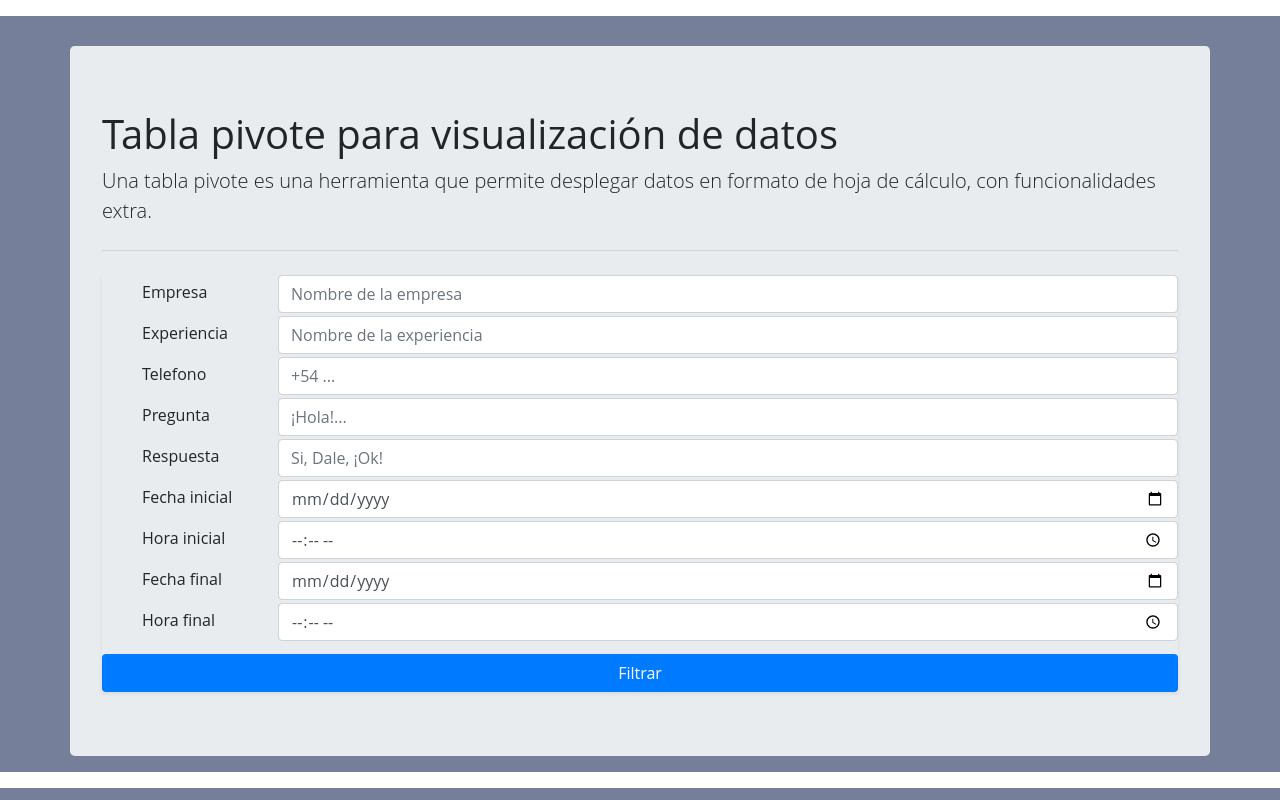
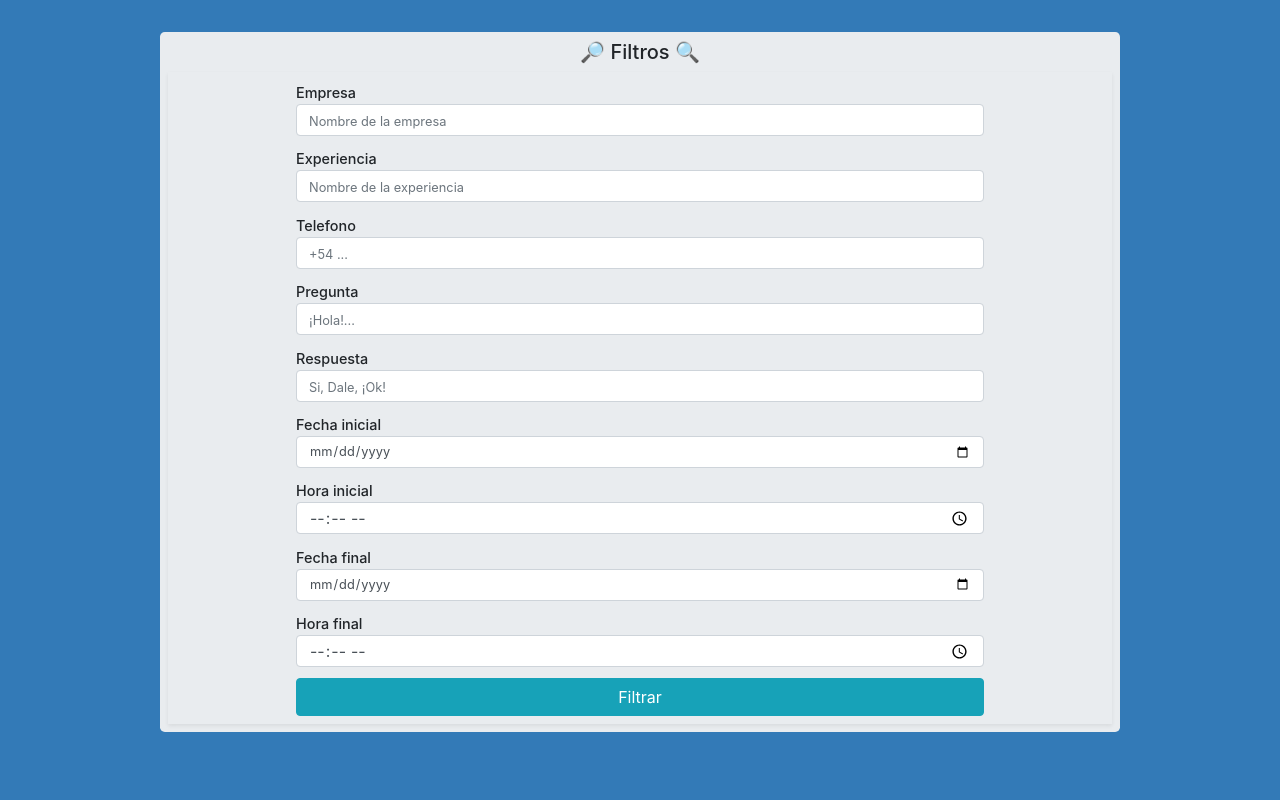
Before and after one commit to juanzitelli/api_pad, a Flask app: page /pivotemain in a window 1280 px wide. Run offline with Flask 2, Linux system fonts and the light colour scheme; some libraries are stand-ins or nearby versions.

Commit message:
Design changes up to wordcloud.html

```diff
--- a/static/css/layout.css
+++ b/static/css/layout.css
@@ -1,61 +1,29 @@
-.colors {
-	--blue: #0097e6;
-	--darkblue: #337ab7;
-	--red: #d9534f;
-	--hover: #f9f9f9;
-	--white: #ffffff;
-	--yellow: #ffa500;
-	--green: #008000;
-	--turquoise: #35bfa3;
+body {
+	display: grid;
+	grid-template-columns: 0.5fr 3fr 0.5fr;
+	grid-template-rows: 0.3fr 5fr 0.3fr;
+	grid-row-gap: 2vh;
+	grid-template-areas:
+		"header header header"
+		". main ."
+		"footer footer footer";
+	background: #337ab7;
 }
-
-body,
-html {
-	/* margin: 0;
-	padding: 0;
-	height: 100%; */
-	background: #757F9A;
-	font-family:
-		'Open Sans',
-		-apple-system,
-		BlinkMacSystemFont,
-		'Segoe UI',
-		Roboto,
-		Oxygen,
-		Ubuntu,
-		Cantarell,
-		'Open Sans',
-		'Helvetica Neue',
-		sans-serif;
-	position: relative;
+header#header {
+	grid-area: header;
 }
-
-.layout-top-nav {
-	display: flex;
-	flex-direction: row;
-	justify-content: flex-end;
-	align-items: center;
+header#header>nav#header-navbar{
 	background: white;
-	margin-bottom: 30px;
+	height: 100%;
 }
-
-.layout-bottom-nav {
+main#main {
+	grid-area: main;
+}
+footer#footer {
+	grid-area: footer;
+	height: 100%;
+}
+footer#footer>nav#footer-navbar{
 	background: white;
+	height: 100%;
 }
-
-.site {
-	display: flex;
-    min-height: 87.2vh;
-	flex-direction: column;
-}
-
-.site-content {
-	flex: 1;
-}
-
-footer{
-	position: absolute;
-	bottom: 0;
-	width: 100%;
-
-}
--- a/static/css/main.css
+++ b/static/css/main.css
@@ -9,49 +9,49 @@
     --turquoise: #35bfa3;
 }
 
-.data-filter-form {
-	display: flex;
-	flex-direction: column;
-	padding-left: var(--paddingLR);
-	padding-right: var(--paddingLR)
+body {
+    display: grid;
+    grid-template-columns: 0.5fr 3fr 0.5fr;
+    grid-template-rows: 1fr;
+    grid-row-gap: 0;
+    grid-template-areas: ". main .";
 }
-/* .form-row {
+
+header#header-title > h5 {
+    text-align: center;
+}
+
+main#main {
+    grid-area: main;
+    margin-top: 2rem;
+}
+
+main#main > div.jumbotron {
+    padding: 0.5rem;
+}
+
+form#filters {
+    padding: 1vh 10vw;
+}
+main#main > div.jumbotron > form#filters > button#btnFiltrar {
     width: 100%;
-	flex-wrap: wrap;
-	padding: var(--paddingLR);
-	display: flex;
-	flex-direction: row;
-	justify-content: space-between;
-} */
-.filter-row{
-	display: flex;
-	flex-direction: row;
-	justify-content: space-between;
-	margin: 3px auto;
-	text-align: right;
+
 }
-.filter-row > label {
-	text-align: right;
-	margin: 5px 0px 5px 40px;
+main#main > div.jumbotron > form#filters > div.filter-row {
+    padding-bottom: 1.3vh;
 }
-.form-control{
-	width: 900px;
+
+main#main > div.jumbotron > form#filters > div.filter-row > input.form-control {
+    height: 4vh;
 }
-.btnFiltrar{
-	background-color: var(--blue);
-	color: var(--white);
-	margin-top: 10px;
-	width: 100%;
+main#main > div.jumbotron > form#filters > div.filter-row > input.form-control::placeholder {
+    font-size: 0.8rem;
 }
-.btnFiltrar:hover {
-	background-color: #337ab7;
-	color: #ffffff;
-	margin-top: 10px;
-	width: 100%;
+main#main > div.jumbotron > form#filters > div.filter-row > label {
+    margin: 0;
+    font-weight: 500;
+    font-size: 0.9rem;
 }
-@media(max-width: 600px){
-	.filter-row {
-
-		justify-content: space-around;
+main#main > div.jumbotron > form#filters > div.filter-row > input#fechadesde, input#fechahasta{
+    font-size: 0.8rem !important;
 }
-}
--- a/templates/pivote-analysis.html
+++ b/templates/pivote-analysis.html
@@ -48,7 +48,6 @@
     </script>
     <div class="jumbotron">
         <div class="ddl_holder">
-            <!-- <input type="text" class="txt_basic"></input> -->
             <input type="button" class="btn btn-primary dropdownTitle" value="VER LOS ANÁLISIS DISPONIBLES">
             <ul class="dropdown">
                 <li>
@@ -78,7 +77,8 @@
                         <li>
                             <!-- ACA VA EL FUCKIN IDENTIFICADOR DE IDIOMA -->
                             <div class="item-menu subitem-menu">
-                                <img width="25px" src="{{ url_for('static', filename='img/language.png') }}" alt="cloud">
+                                <img width="25px" src="{{ url_for('static', filename='img/language.png') }}"
+                                     alt="cloud">
                                 <form action="/language" method="POST" id="language">
                                     <input type="hidden" name="language" id="language" value="{{ json }}">
                                     <button class="button-submit" type="submit"> Identificador de Idioma</button>
--- a/templates/pivote-filters.html
+++ b/templates/pivote-filters.html
@@ -16,24 +16,23 @@
 
 <!-- Contenido -->
 {% block content %}
-<div class="container jumbotron">
-	<div class="title">
-		<h1>Tabla pivote para visualización de datos</h1>
-		<p class="lead">Una tabla pivote es una herramienta que permite desplegar datos en formato de hoja de cálculo,
-			con
-			funcionalidades extra.</p>
-		<hr class="my-4">
-	</div>
+    {{ super() }}
+    <div class="jumbotron">
+        <header id="header-title">
+            <h5>🔎 Filtros 🔍</h5>
+        </header>
 
-	<form class="shadow-sm filters" action="/pad/analizador222/" method="GET">
+        <form id="filters" class="shadow-sm" action="/pad/analizador222/" method="GET">
 
             <div class="filter-row">
                 <label for="empresa">Empresa</label>
-			<input type="text" class="form-control" id="empresa" placeholder="Nombre de la empresa" autocomplete="off"
+                <input type="text" class="form-control" id="empresa" placeholder="Nombre de la empresa"
+                       autocomplete="off"
                        name="empresa">
             </div>
             <div class="filter-row"><label for="experiencia">Experiencia</label>
-			<input type="text" class="form-control" id="experiencia" placeholder="Nombre de la experiencia" autocomplete="off"
+                <input type="text" class="form-control" id="experiencia" placeholder="Nombre de la experiencia"
+                       autocomplete="off"
                        name="experiencia"></div>
             <div class="filter-row">
                 <label for="num-telefono">Telefono</label>
@@ -42,7 +41,8 @@
             </div>
             <div class="filter-row">
                 <label for="pregunta">Pregunta</label>
-			<input type="text" class="form-control" id="pregunta" placeholder="¡Hola!..." autocomplete="off" name="pregunta">
+                <input type="text" class="form-control" id="pregunta" placeholder="¡Hola!..." autocomplete="off"
+                       name="pregunta">
             </div>
             <div class="filter-row">
                 <label for="respuesta">Respuesta</label>
@@ -61,12 +61,7 @@
                 <label for="horahasta">Hora final</label>
                 <input type="time" class="form-control" id="horahasta" autocomplete="off" name="horahasta">
             </div>
-		<button type="submit" class="btn btnFiltrar" value="Filtrar">Filtrar</button>
-</div>
-
-<!-- Fechas-->
-
+            <button id="btnFiltrar" type="submit" class="btn btn-info" value="Filtrar">Filtrar</button>
         </form>
-
     </div>
 {% endblock %}
--- a/templates/pivote-layout.html
+++ b/templates/pivote-layout.html
@@ -4,7 +4,8 @@
 <head>
 	{% block head %}
 	<meta charset="UTF-8">
-	<meta name="viewport" content="width=device-width, initial-scale=1.0">
+	<meta name="viewport" content='width=device-width, initial-scale=1.0, maximum-scale=1.0, user-scalable=0'>
+
 	<meta http-equiv="X-UA-Compatible" content="ie=edge">
 	<link rel="stylesheet" href="https://stackpath.bootstrapcdn.com/bootstrap/4.3.1/css/bootstrap.min.css"
 		integrity="sha384-ggOyR0iXCbMQv3Xipma34MD+dH/1fQ784/j6cY/iJTQUOhcWr7x9JvoRxT2MZw1T" crossorigin="anonymous">
@@ -23,23 +24,22 @@
 	{% endblock %}
 </head>
 
-<body class="site">
-	<header>
-		<nav class="navbar layout-top-nav">
+<body>
+	<header id="header">
+		<nav id="header-navbar">
 			{% block nav %}
 			{% endblock %}
 		</nav>
 	</header>
-	<main class="site content">
+	<main id="main">
 		{% block content %}
 		{% endblock %}
 	</main>
-	<footer>
-		<nav class="navbar layout-bottom-nav bottom">
+	<footer id="footer">
+		<nav id="footer-navbar">
 			{% block footer %}
 			{% endblock %}
 		</nav>
 	</footer>
 </body>
-
 </html>
```
Also changed, not shown: api.py (+69 -51 lines), static/css/analysis.css (+39 -55 lines), static/css/language.css (+19 -3 lines), static/css/output.css (+100 -6 lines), templates/pivote-output.html (+24 -25 lines), templates/wordcloud.html (+5 -10 lines). Lines whose indentation alone changed are shown as unchanged.
